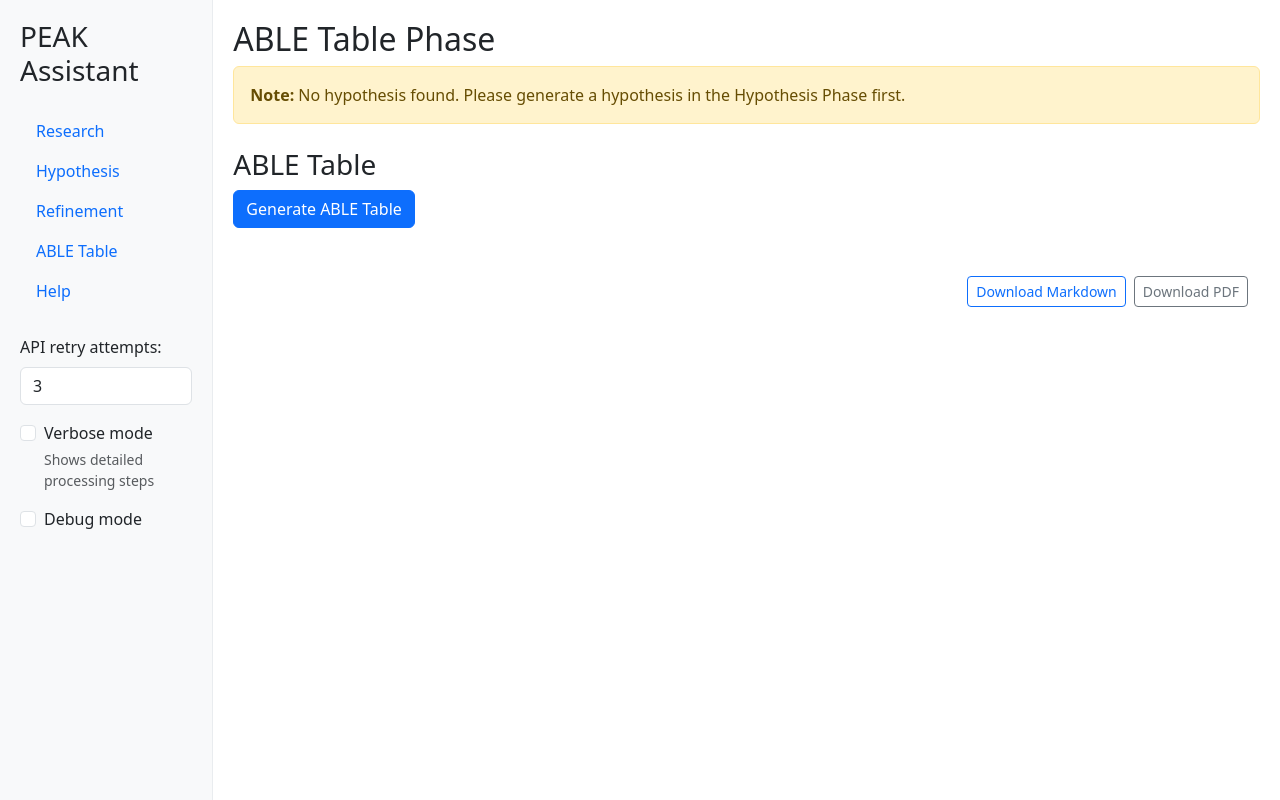
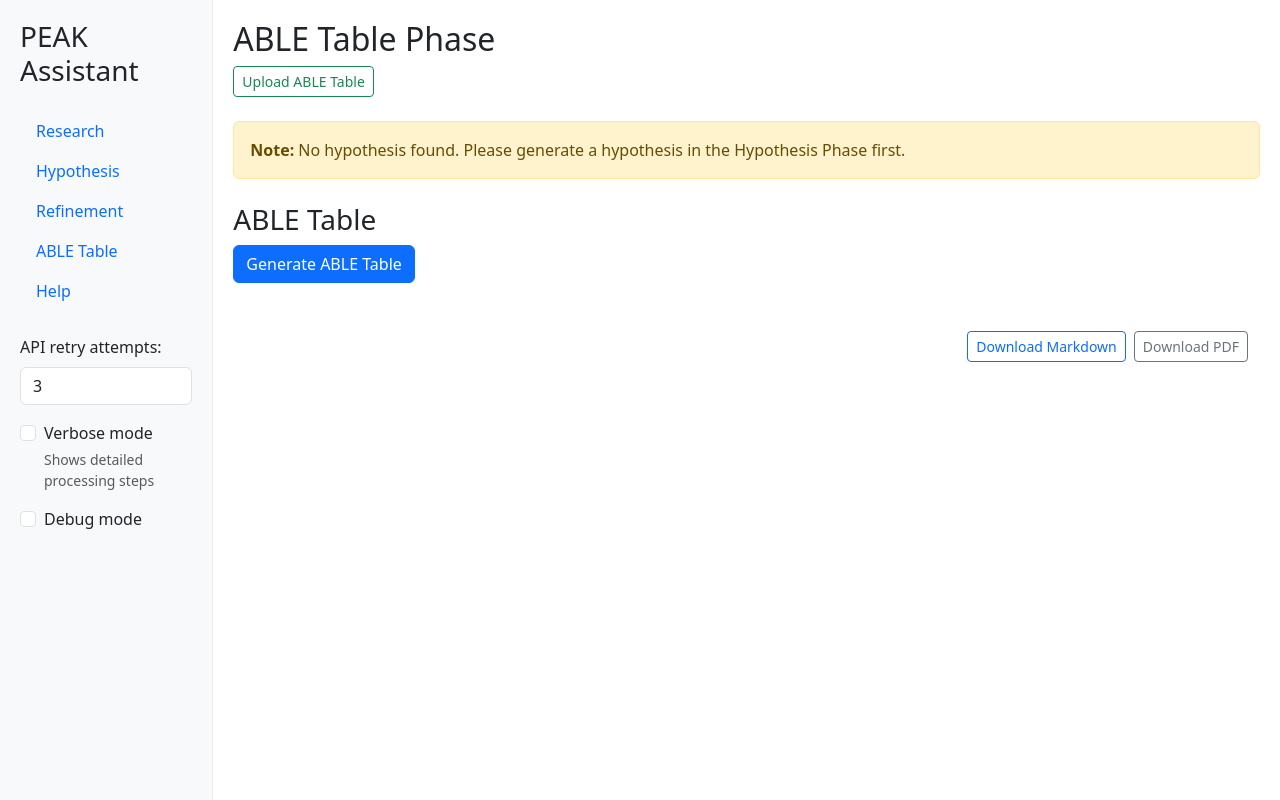
Before and after one commit to cisco-foundation-ai/PEAK-Assistant, a Flask app: page /able-table in a window 1280 px wide. Run offline with Flask 3, Linux system fonts and the light colour scheme; some libraries are stand-ins or nearby versions.

Commit message:
You can now upload your own research reports or ABLE tables.
This bypasses the need for the AI in those cases. For example, you could supply your own research report, or even generate one, edit it to include local context or additional hunting/detection information, then re-upload it to use the more comprehensive version.

```diff
--- a/UI/app_flask.py
+++ b/UI/app_flask.py
@@ -13,6 +13,7 @@ from pathlib import Path
 from functools import wraps
 from markdown_pdf import MarkdownPdf, Section
 from flask_session import Session
+from werkzeug.utils import secure_filename
 
 # --- Utility functions ---
 def find_dotenv_file():
@@ -121,6 +122,11 @@ app.config['SESSION_PERMANENT'] = False
 app.config['SESSION_USE_SIGNER'] = True
 app.config['SESSION_KEY_PREFIX'] = 'peak_assistant_'
 Session(app)  # Initialize Flask-Session
+
+ALLOWED_UPLOAD_EXTENSIONS = {'.md', '.txt'}
+UPLOAD_FOLDER = os.path.join(tempfile.gettempdir(), 'peak_uploads')
+os.makedirs(UPLOAD_FOLDER, exist_ok=True)
+app.config['UPLOAD_FOLDER'] = UPLOAD_FOLDER
 
 # ===== API Routes =====
 
@@ -270,7 +276,8 @@ async def refine():
 @async_action
 async def able_table():
     data = request.json
-    hypothesis = data.get('hypothesis') or session.get('hypothesis', '')
+    # Use refined hypothesis if available, else fallback to original
+    hypothesis = data.get('hypothesis') or session.get('refined_hypothesis') or session.get('hypothesis', '')
     report_md = data.get('report_md') or session.get('report_md', '')
     retry_count = int(data.get('retry_count', 3))
     # verbose_mode is ignored for able_table, as it is not supported
@@ -298,6 +305,43 @@ async def able_table():
             }), 500
         else:
             return jsonify({'success': False, 'error': str(e)}), 500
+
+@app.route('/api/upload-report', methods=['POST'])
+def upload_report():
+    if 'file' not in request.files:
+        return jsonify({'success': False, 'error': 'No file part'}), 400
+    file = request.files['file']
+    if file.filename == '':
+        return jsonify({'success': False, 'error': 'No selected file'}), 400
+    ext = os.path.splitext(file.filename)[1].lower()
+    if ext not in ALLOWED_UPLOAD_EXTENSIONS:
+        return jsonify({'success': False, 'error': 'Invalid file type'}), 400
+    filename = secure_filename(file.filename)
+    filepath = os.path.join(app.config['UPLOAD_FOLDER'], filename)
+    file.save(filepath)
+    with open(filepath, 'r', encoding='utf-8') as f:
+        content = f.read()
+    session['report_md'] = content
+    session['last_topic'] = '[Uploaded]'
+    return jsonify({'success': True, 'report': content})
+
+@app.route('/api/upload-able-table', methods=['POST'])
+def upload_able_table():
+    if 'file' not in request.files:
+        return jsonify({'success': False, 'error': 'No file part'}), 400
+    file = request.files['file']
+    if file.filename == '':
+        return jsonify({'success': False, 'error': 'No selected file'}), 400
+    ext = os.path.splitext(file.filename)[1].lower()
+    if ext not in ALLOWED_UPLOAD_EXTENSIONS:
+        return jsonify({'success': False, 'error': 'Invalid file type'}), 400
+    filename = secure_filename(file.filename)
+    filepath = os.path.join(app.config['UPLOAD_FOLDER'], filename)
+    file.save(filepath)
+    with open(filepath, 'r', encoding='utf-8') as f:
+        content = f.read()
+    session['able_table_md'] = content
+    return jsonify({'success': True, 'able_table': content})
 
 @app.route('/api/download/markdown', methods=['POST', 'GET'])
 def download_markdown():
--- a/UI/templates/able_table.html
+++ b/UI/templates/able_table.html
@@ -2,6 +2,16 @@
 
 {% block content %}
 <h2>ABLE Table Phase</h2>
+
+<div class="row mb-4">
+    <div class="col-md-12">
+        <form id="upload-able-table-form" enctype="multipart/form-data" class="d-flex align-items-center">
+            <input type="file" id="upload-able-table-file" name="file" accept=".md,.txt" style="display:none;">
+            <button type="button" class="btn btn-outline-success btn-sm me-2" onclick="document.getElementById('upload-able-table-file').click();">Upload ABLE Table</button>
+            <span id="upload-able-table-filename" class="ms-2 text-muted"></span>
+        </form>
+    </div>
+</div>
 
 <div id="no-hypothesis-warning" class="alert alert-warning mb-4" style="display: none;">
     <strong>Note:</strong> No hypothesis found. Please generate a hypothesis in the Hypothesis Phase first.
@@ -120,30 +130,90 @@ function handleDownload(formId, contentId, apiUrl, filename) {
 handleDownload('download-markdown-form', 'able-table-content', '/api/download/markdown', 'able_table.md');
 handleDownload('download-pdf-form', 'able-table-content', '/api/download/pdf', 'able_table.pdf');
 
+// Upload ABLE table
+document.getElementById('upload-able-table-file').addEventListener('change', function() {
+    const fileInput = this;
+    if (!fileInput.files.length) return;
+    const formData = new FormData();
+    formData.append('file', fileInput.files[0]);
+    showLoading('Uploading ABLE table...');
+    fetch('/api/upload-able-table', {
+        method: 'POST',
+        body: formData
+    })
+    .then(response => response.json())
+    .then(data => {
+        hideLoading();
+        if (data.success) {
+            window.originalAbleTableMarkdown = data.able_table;
+            // Optionally, re-render the table in the UI here
+            location.reload();
+        } else {
+            showError('Upload failed: ' + data.error);
+        }
+    })
+    .catch(error => {
+        hideLoading();
+        showError('Upload failed: ' + error.message);
+    });
+});
+
+// Upload ABLE Table logic
+const uploadAbleInput = document.getElementById('upload-able-table-file');
+const uploadAbleForm = document.getElementById('upload-able-table-form');
+const uploadAbleFilename = document.getElementById('upload-able-table-filename');
+uploadAbleInput.addEventListener('change', function() {
+    if (!uploadAbleInput.files.length) return;
+    const formData = new FormData();
+    formData.append('file', uploadAbleInput.files[0]);
+    showLoading('Uploading ABLE table...');
+    fetch('/api/upload-able-table', {
+        method: 'POST',
+        body: formData
+    })
+    .then(response => response.json())
+    .then(data => {
+        hideLoading();
+        if (data.success) {
+            uploadAbleFilename.textContent = uploadAbleInput.files[0].name + ' uploaded!';
+            window.originalAbleTableMarkdown = data.able_table;
+            location.reload();
+        } else {
+            showError('Upload failed: ' + data.error);
+        }
+    })
+    .catch(error => {
+        hideLoading();
+        showError('Upload failed: ' + error.message);
+    });
+});
+
 // Initialize from session data
 fetch('/api/debug-info')
 .then(response => response.json())
 .then(data => {
-    // Check if we have a hypothesis
-    if (!data.session_data || !data.session_data.hypothesis) {
+    // Check if we have a refined hypothesis or fallback to original
+    let hypothesis = '';
+    if (data.session_data && data.session_data.refined_hypothesis) {
+        hypothesis = data.session_data.refined_hypothesis;
+    } else if (data.session_data && data.session_data.hypothesis) {
+        hypothesis = data.session_data.hypothesis;
+    }
+    if (!hypothesis) {
         document.getElementById('no-hypothesis-warning').style.display = 'block';
     } else {
-        // Display the final hypothesis
+        // Display the final (refined) hypothesis
         const container = document.getElementById('final-hypo-container');
         const content = document.getElementById('final-hypo-content');
-
-        renderMarkdown(data.session_data.hypothesis, content);
+        renderMarkdown(hypothesis, content);
         container.style.display = 'block';
     }
-
     // Load ABLE table if available
     if (data.session_data && data.session_data.able_table_md) {
         const tableContainer = document.getElementById('able-table-container');
         const tableContent = document.getElementById('able-table-content');
-
         renderMarkdown(data.session_data.able_table_md, tableContent);
         tableContainer.style.display = 'block';
-
         window.currentAbleTable = data.session_data.able_table_md;
         window.originalAbleTableMarkdown = data.session_data.able_table_md; // Store the original markdown
     }
```
Also changed, not shown: UI/templates/research.html (+69 -0 lines).
